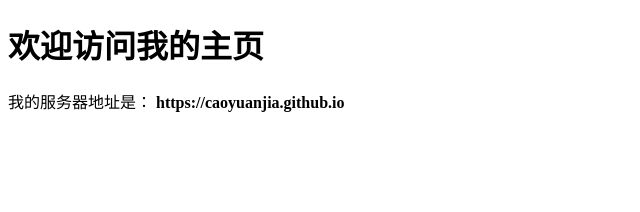
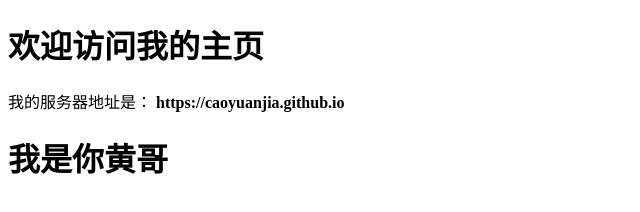
Before and after one commit to caoyuanjia/caoyuanjia.github.io, a plain HTML site: page index.html in a window 1280 px wide. Shown: the whole page, without its empty margins (0-640 px from the left). Drawn offline with Linux system fonts and the light colour scheme.

Commit message:
标题
阿黄

```diff
--- a/index.html
+++ b/index.html
@@ -9,5 +9,6 @@
 	<p>我的服务器地址是：
 		<strong>https://caoyuanjia.github.io</strong>
 	</p>
+	<h1>我是你黄哥</h1>
 </body>
 </html>
```
